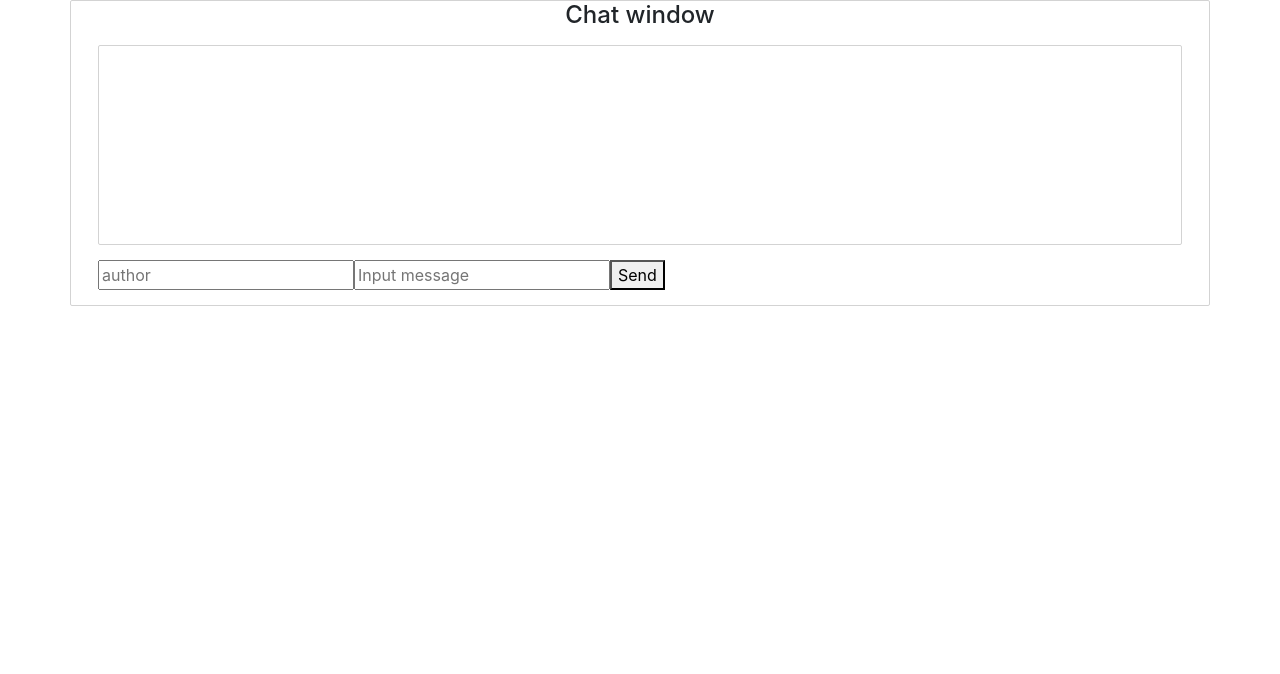
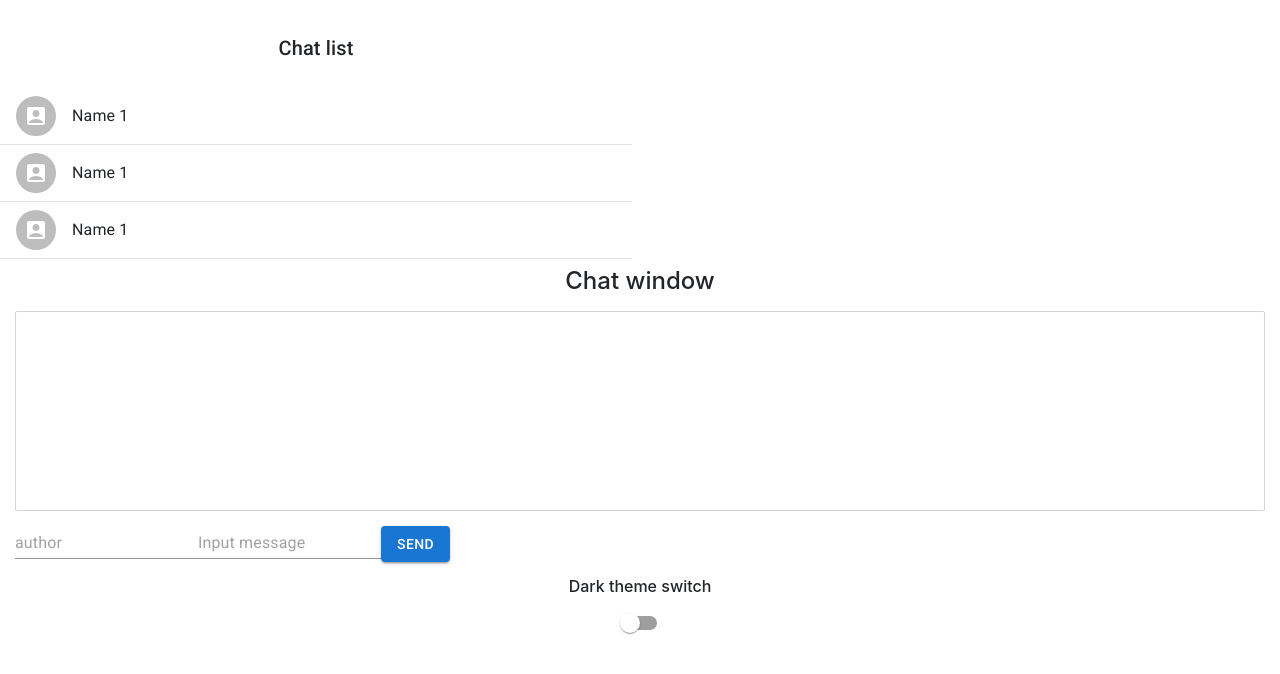
Before and after one commit to e1v1g1/gb_react_v2, a React (Create React App) app: page / in a window 1280 px wide. Shown: the top 674 px of the page. Built offline with nearby package versions, Linux system fonts and the light colour scheme.

Commit message:
Сделал задание 3 урок.

```diff
--- a/package.json
+++ b/package.json
@@ -3,6 +3,11 @@
   "version": "0.1.0",
   "private": true,
   "dependencies": {
+    "@emotion/react": "^11.4.1",
+    "@emotion/styled": "^11.3.0",
+    "@material-ui/core": "^5.0.0-beta.5",
+    "@material-ui/icons": "^4.11.2",
+    "@mui/material": "^5.0.2",
     "@testing-library/jest-dom": "^5.14.1",
     "@testing-library/react": "^11.2.7",
     "@testing-library/user-event": "^12.8.3",
--- a/public/index.html
+++ b/public/index.html
@@ -10,7 +10,7 @@
       content="Web site created using create-react-app"
     />
     <link href="https://cdn.jsdelivr.net/npm/bootstrap@5.1.1/dist/css/bootstrap.min.css" rel="stylesheet" integrity="sha384-F3w7mX95PdgyTmZZMECAngseQB83DfGTowi0iMjiWaeVhAn4FJkqJByhZMI3AhiU" crossorigin="anonymous">
-
+    <link rel="stylesheet" href="https://fonts.googleapis.com/css?family=Roboto:300,400,500,700&display=swap" />
     <link rel="apple-touch-icon" href="%PUBLIC_URL%/logo192.png" />
     <!--
       manifest.json provides metadata used when your web app is installed on a
--- a/src/App.js
+++ b/src/App.js
@@ -1,9 +1,15 @@
 import React from 'react';
 //import faker from 'faker';
+
+import ReactDOM from 'react-dom';
+import Button from '@material-ui/core/Button';
+import Switch from '@material-ui/core/Switch';
+
 
 import styles from './App.module.css';
 
 import {ChatWindow} from "./components/ChatWindow";
+import {ChatList} from "./components/ChatList"
 
 
 
@@ -20,6 +26,8 @@ function App() {
    return (
     <div className={styles.app}>
         <ChatWindow />
+        <h6>Dark theme switch</h6>
+        <Switch />
     </div>
   );
 }
--- a/src/components/ChatInput/index.jsx
+++ b/src/components/ChatInput/index.jsx
@@ -1,8 +1,16 @@
-import React, {useState} from 'react';
+import React, {useState, useRef} from 'react';
+import Button from '@material-ui/core/Button';
+import TextField from '@material-ui/core/TextField';
+import Input from '@material-ui/core/Input';
+
+
 
 import './ChatInput.css'
 
 export const ChatInput = (props) => {
+
+    const inputRef = useRef(null);
+
 
     //Создаем стейт для  сообщений
     const [chatMessage, setChatMessage] = useState({
@@ -28,22 +36,24 @@ export const ChatInput = (props) => {
 
     return (
         <div className="chatInput">
-            <input
+            <Input
                 type="text"
                 placeholder="author"
                 onChange={handleChangeAuthor}
-                value={chatMessage.chatAuthor}
+                inputProps={chatMessage.chatAuthor}
+
             />
-            <input
+            <Input
                 type="text"
                 placeholder="Input message"
                 onChange={handleChangeMessage}
                 value={chatMessage.chatText}
+                ref={inputRef}
             />
-            <button
+            <Button variant="contained"
                 onClick={handleSubmit}>
                 Send
-            </button>
+            </Button>
         </div>
 
     );
--- /dev/null
+++ b/src/components/ChatList/index.jsx
@@ -0,0 +1,59 @@
+import React, {useState, useEffect} from 'react';
+import { styled } from '@mui/material/styles';
+import Box from '@mui/material/Box';
+import List from '@mui/material/List';
+import ListItem from '@mui/material/ListItem';
+import ListItemAvatar from '@mui/material/ListItemAvatar';
+import ListItemText from '@mui/material/ListItemText';
+import Avatar from '@mui/material/Avatar';
+import Grid from '@mui/material/Grid';
+import Typography from '@mui/material/Typography';
+import { AccountBox } from '@material-ui/icons';
+
+function generate(element) {
+    return [0, 1, 2].map((value) =>
+        React.cloneElement(element, {
+            key: value,
+        }),
+    );
+}
+
+const Demo = styled('div')(({ theme }) => ({
+    backgroundColor: theme.palette.background.paper,
+}));
+
+export const ChatList = () => {
+     const [dense, setDense] = React.useState(false);
+     const [secondary, setSecondary] = React.useState(false);
+
+
+
+
+return (
+    <Grid container spacing={2}>
+        <Grid item xs={12} md={6}>
+            <Typography sx={{ mt: 4, mb: 2 }} variant="h6" component="div">
+                Chat list
+            </Typography>
+            <Demo>
+                <List dense={dense}>
+                    {generate(
+                        <ListItem divider>
+                            <ListItemAvatar>
+                                <Avatar>
+                                    <AccountBox />
+                                </Avatar>
+                            </ListItemAvatar>
+                            <ListItemText
+                                primary="Name 1"
+                                secondary={secondary ? 'Secondary text' : null}
+                            />
+                        </ListItem>,
+                    )}
+                </List>
+            </Demo>
+        </Grid>
+    </Grid>
+
+    )
+    }
--- a/src/components/ChatWindow/index.jsx
+++ b/src/components/ChatWindow/index.jsx
@@ -2,6 +2,7 @@ import React, {useState, useEffect} from 'react';
 import {ChatInput} from "../ChatInput";
 
 import './ChatWindow.css'
+import {ChatList} from "../ChatList";
 
 
 export const ChatWindow = () => {
@@ -26,8 +27,12 @@ export const ChatWindow = () => {
 
 
     return (
-        <div className='container-md chatWindowContainer'>
-            <h4>Chat window</h4>
+        <container maxWidth="sm">
+            <div>
+                <ChatList />
+            </div>
+            <div>
+                <h4>Chat window</h4>
                 <div className="chatMessageContainer">
                     {messageList.map((el, i) => {
                         return (
@@ -37,11 +42,14 @@ export const ChatWindow = () => {
                             </div>
                         );
                     })}
+                </div>
+
+
+                <ChatInput changeMessageList={changeMessageList}/>
+
             </div>
 
-
-            <ChatInput changeMessageList={changeMessageList}/>
-        </div>
+        </container>
 
     );
 }
```
Also changed, not shown: 1 other file (tests, documents, lock files or other folders).
